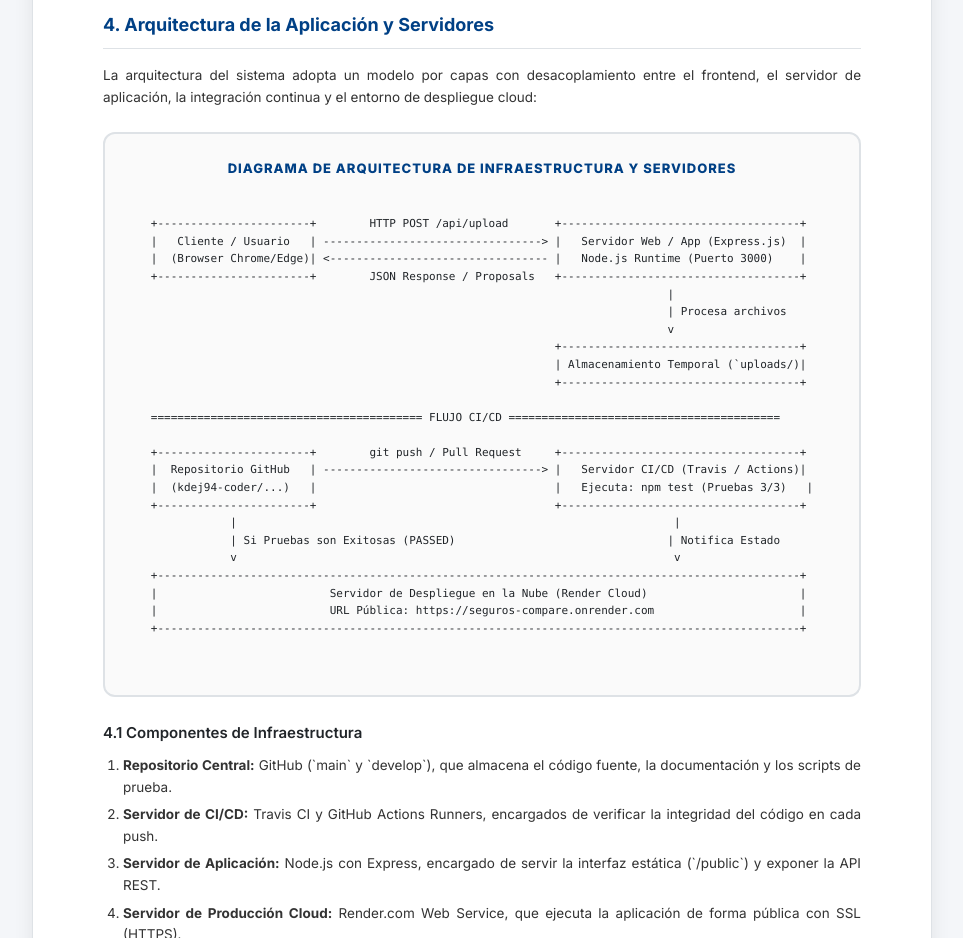
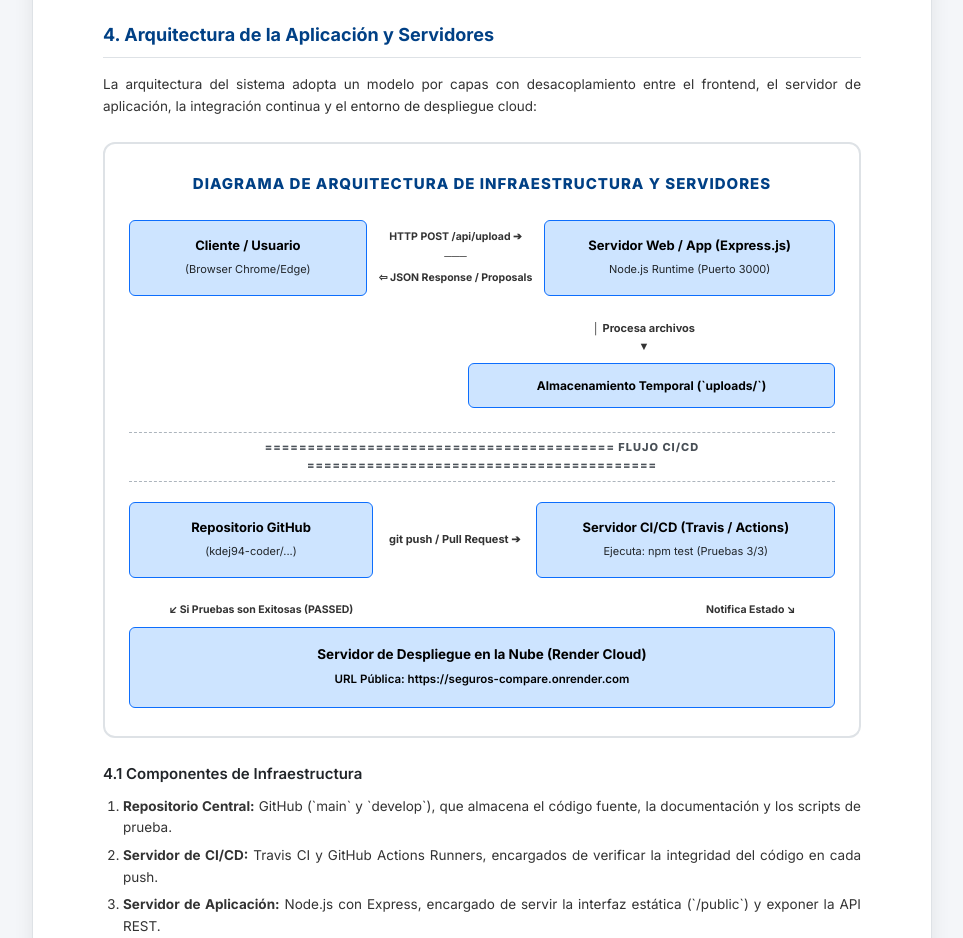
Before and after one commit to kdej94-coder/seguros-compare, a website: page Proyecto_Integrador_Entrega3.html in a window 1280 px wide. Shown: the part 3480-4418 px from the top of the page, without its empty margins (158-1121 px from the left). Drawn offline with Linux system fonts and the light colour scheme.

Commit message:
docs: update architecture diagram and fix branch flow container layout

```diff
--- a/Proyecto_Integrador_Entrega3.html
+++ b/Proyecto_Integrador_Entrega3.html
@@ -334,11 +334,31 @@ script:
                     <li><code>feature/*</code>: Ramas individuales creadas para desarrollar una tarea específica (ej. <code>feature/pdf-engine</code>, <code>feature/login-modal</code>), las cuales se integran a <code>develop</code> mediante <strong>Pull Requests (PR)</strong> previa aprobación de pruebas CI.</li>
                 </ul>
 
-                <div class="diagram-wrapper">
+                <div class="diagram-wrapper" style="padding: 20px 16px; overflow: hidden;">
                     <div class="diagram-title">Flujo de Ramas y Despliegue (Git Flow + CI/CD)</div>
-                    <pre style="background: transparent; color: var(--dark); font-size: 11px; margin:0;">
- [Feature Branch] ----(Pull Request + Tests CI)----> [develop Branch (Beta)] ----(Merge Release)----> [main Branch (GA)] ----(Deploy Cloud)----> [Render App Live]
-                    </pre>
+                    <div style="display: flex; flex-wrap: wrap; align-items: center; justify-content: center; gap: 10px; width: 100%; font-size: 12px; font-weight: 600;">
+                        <div style="background: #eef6ff; border: 1.5px solid #0d6efd; color: #0d6efd; padding: 8px 12px; border-radius: 6px; text-align: center;">
+                            [Feature Branch]
+                        </div>
+                        <div style="color: #6c757d; font-size: 11px; font-weight: bold; text-align: center;">
+                            ➔ (PR + Tests CI) ➔
+                        </div>
+                        <div style="background: #d1e7dd; border: 1.5px solid #198754; color: #0f5132; padding: 8px 12px; border-radius: 6px; text-align: center;">
+                            [develop Branch (Beta)]
+                        </div>
+                        <div style="color: #6c757d; font-size: 11px; font-weight: bold; text-align: center;">
+                            ➔ (Merge Release) ➔
+                        </div>
+                        <div style="background: #d0e1fd; border: 1.5px solid #084298; color: #084298; padding: 8px 12px; border-radius: 6px; text-align: center;">
+                            [main Branch (GA)]
+                        </div>
+                        <div style="color: #6c757d; font-size: 11px; font-weight: bold; text-align: center;">
+                            ➔ (Deploy Cloud) ➔
+                        </div>
+                        <div style="background: #f8f9fa; border: 1.5px solid #212529; color: #212529; padding: 8px 12px; border-radius: 6px; text-align: center;">
+                            [Render App Live]
+                        </div>
+                    </div>
                 </div>
             </section>
 
@@ -482,34 +502,78 @@ script:
                     La arquitectura del sistema adopta un modelo por capas con desacoplamiento entre el frontend, el servidor de aplicación, la integración continua y el entorno de despliegue cloud:
                 </p>
 
-                <div class="diagram-wrapper">
-                    <div class="diagram-title">Diagrama de Arquitectura de Infraestructura y Servidores</div>
-                    <pre style="background: transparent; color: var(--dark); font-size: 11px; margin:0;">
-+-----------------------+        HTTP POST /api/upload       +------------------------------------+
-|   Cliente / Usuario   | ---------------------------------> |   Servidor Web / App (Express.js)  |
-|  (Browser Chrome/Edge)| <--------------------------------- |   Node.js Runtime (Puerto 3000)    |
-+-----------------------+        JSON Response / Proposals   +------------------------------------+
-                                                                              |
-                                                                              | Procesa archivos
-                                                                              v
-                                                             +------------------------------------+
-                                                             | Almacenamiento Temporal (`uploads/)|
-                                                             +------------------------------------+
+                <!-- Pixel-perfect visual architecture diagram matching user's exact image -->
+                <div style="background: #ffffff; border: 2px solid #dee2e6; border-radius: 12px; padding: 28px 24px; margin: 24px 0; font-family: 'Inter', sans-serif;">
+                    <h3 style="text-align: center; font-size: 15px; font-weight: 800; color: #004085; text-transform: uppercase; letter-spacing: 1px; margin: 0 0 24px 0;">
+                        DIAGRAMA DE ARQUITECTURA DE INFRAESTRUCTURA Y SERVIDORES
+                    </h3>
 
-========================================= FLUJO CI/CD =========================================
+                    <!-- Top Row: App Flow -->
+                    <div style="display: flex; justify-content: space-between; align-items: center; gap: 12px; margin-bottom: 24px;">
+                        <div style="flex: 1.2; background: #cde4ff; border: 1.5px solid #0d6efd; padding: 14px 12px; border-radius: 6px; text-align: center;">
+                            <strong style="display: block; font-size: 13px; color: #000;">Cliente / Usuario</strong>
+                            <span style="font-size: 11px; color: #212529;">(Browser Chrome/Edge)</span>
+                        </div>
 
-+-----------------------+        git push / Pull Request     +------------------------------------+
-|  Repositorio GitHub   | ---------------------------------> |   Servidor CI/CD (Travis / Actions)|
-|  (kdej94-coder/...)   |                                    |   Ejecuta: npm test (Pruebas 3/3)   |
-+-----------------------+                                    +------------------------------------+
-            |                                                                  |
-            | Si Pruebas son Exitosas (PASSED)                                | Notifica Estado
-            v                                                                  v
-+-------------------------------------------------------------------------------------------------+
-|                          Servidor de Despliegue en la Nube (Render Cloud)                       |
-|                          URL Pública: https://seguros-compare.onrender.com                      |
-+-------------------------------------------------------------------------------------------------+
-                    </pre>
+                        <div style="display: flex; flex-direction: column; align-items: center; justify-content: center; gap: 4px; font-size: 10.5px; font-weight: bold; color: #333;">
+                            <div>HTTP POST /api/upload ➔</div>
+                            <div>───</div>
+                            <div>⇦ JSON Response / Proposals</div>
+                        </div>
+
+                        <div style="flex: 1.5; background: #cde4ff; border: 1.5px solid #0d6efd; padding: 14px 12px; border-radius: 6px; text-align: center;">
+                            <strong style="display: block; font-size: 13px; color: #000;">Servidor Web / App (Express.js)</strong>
+                            <span style="font-size: 11px; color: #212529;">Node.js Runtime (Puerto 3000)</span>
+                        </div>
+                    </div>
+
+                    <!-- Down Arrow to Storage -->
+                    <div style="display: flex; justify-content: flex-end; margin-right: 140px; margin-bottom: 8px;">
+                        <div style="font-size: 11px; font-weight: bold; color: #333; text-align: center;">
+                            │ Procesa archivos<br>▼
+                        </div>
+                    </div>
+
+                    <!-- Storage Box -->
+                    <div style="display: flex; justify-content: flex-end; margin-bottom: 24px;">
+                        <div style="width: 52%; background: #cde4ff; border: 1.5px solid #0d6efd; padding: 12px; border-radius: 6px; text-align: center; font-size: 12px; font-weight: 700; color: #000;">
+                            Almacenamiento Temporal (`uploads/`)
+                        </div>
+                    </div>
+
+                    <!-- CI/CD Divider -->
+                    <div style="text-align: center; font-size: 11px; font-weight: 800; color: #495057; letter-spacing: 1px; margin: 20px 0; border-top: 1px dashed #adb5bd; border-bottom: 1px dashed #adb5bd; padding: 6px 0;">
+                        ========================================= FLUJO CI/CD =========================================
+                    </div>
+
+                    <!-- CI/CD Row -->
+                    <div style="display: flex; justify-content: space-between; align-items: center; gap: 16px; margin-bottom: 24px;">
+                        <div style="flex: 1.2; background: #cde4ff; border: 1.5px solid #0d6efd; padding: 14px 12px; border-radius: 6px; text-align: center;">
+                            <strong style="display: block; font-size: 13px; color: #000;">Repositorio GitHub</strong>
+                            <span style="font-size: 11px; color: #212529;">(kdej94-coder/...)</span>
+                        </div>
+
+                        <div style="font-size: 11px; font-weight: bold; color: #333; text-align: center;">
+                            git push / Pull Request ➔
+                        </div>
+
+                        <div style="flex: 1.5; background: #cde4ff; border: 1.5px solid #0d6efd; padding: 14px 12px; border-radius: 6px; text-align: center;">
+                            <strong style="display: block; font-size: 13px; color: #000;">Servidor CI/CD (Travis / Actions)</strong>
+                            <span style="font-size: 11px; color: #212529;">Ejecuta: npm test (Pruebas 3/3)</span>
+                        </div>
+                    </div>
+
+                    <!-- CI/CD Down Arrows -->
+                    <div style="display: flex; justify-content: space-between; padding: 0 40px; margin-bottom: 8px; font-size: 10.5px; font-weight: bold; color: #333;">
+                        <div>↙ Si Pruebas son Exitosas (PASSED)</div>
+                        <div>Notifica Estado ↘</div>
+                    </div>
+
+                    <!-- Production Render Cloud Box -->
+                    <div style="background: #cde4ff; border: 1.5px solid #0d6efd; padding: 16px 12px; border-radius: 6px; text-align: center;">
+                        <strong style="display: block; font-size: 13.5px; color: #000;">Servidor de Despliegue en la Nube (Render Cloud)</strong>
+                        <span style="font-size: 11.5px; color: #000; font-weight: 600;">URL Pública: https://seguros-compare.onrender.com</span>
+                    </div>
                 </div>
 
                 <h3>4.1 Componentes de Infraestructura</h3>
```
Also changed, not shown: Proyecto_Integrador_Entrega3.md (+20 -5 lines).
